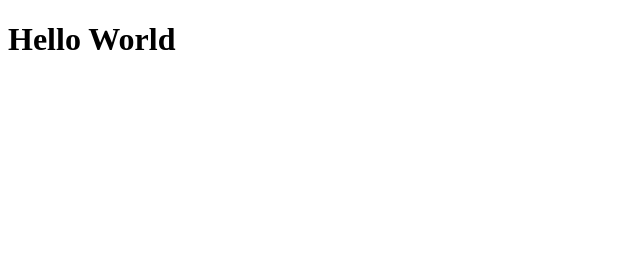
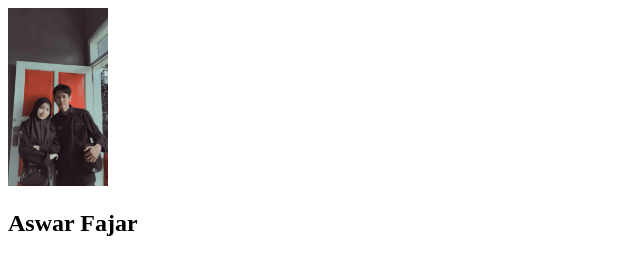
Before and after one commit to annisasofyan25/pendahuluan4_Aswar-fajar, a plain HTML site: page index.html in a window 1280 px wide. Shown: the whole page, without its empty margins (0-640 px from the left). Drawn offline with Linux system fonts and the light colour scheme.

Commit message:
Changed Hello world with img and h2 to display simple profile data. Image file added in the folder images and used as resource in the img element in index.html file

```diff
--- a/index.html
+++ b/index.html
@@ -3,6 +3,9 @@
     <head>
     </head>
     <body>
-       <h1> Hello World </h1>
+       <div>
+        <img src="chuakss.jpg" alt="profile image" width="100px" />
+        <h2> Aswar Fajar</h2>
+       </div>
     </body>
 </html>
```
Also changed, not shown: chuakss.jpg (added).
